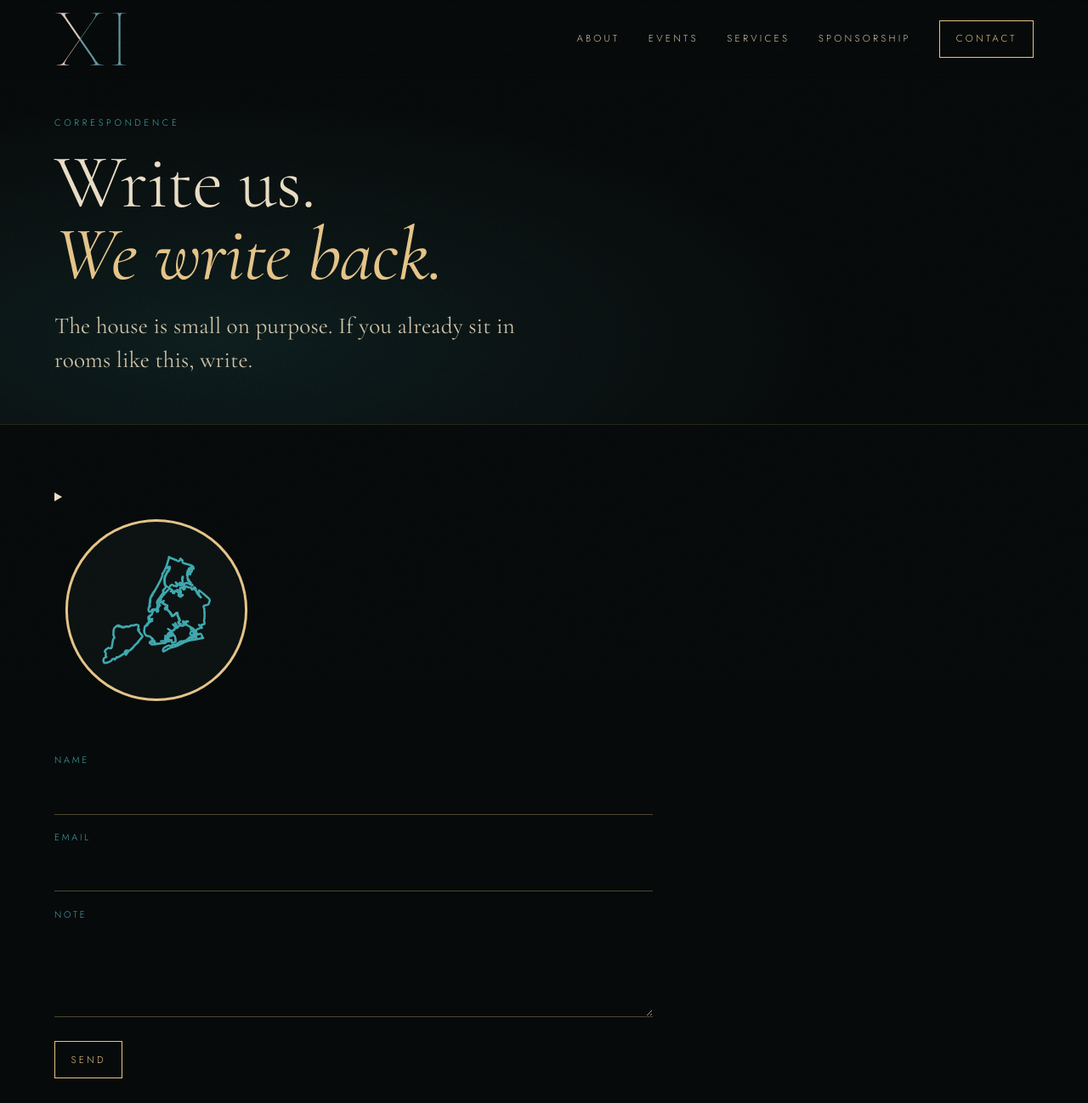
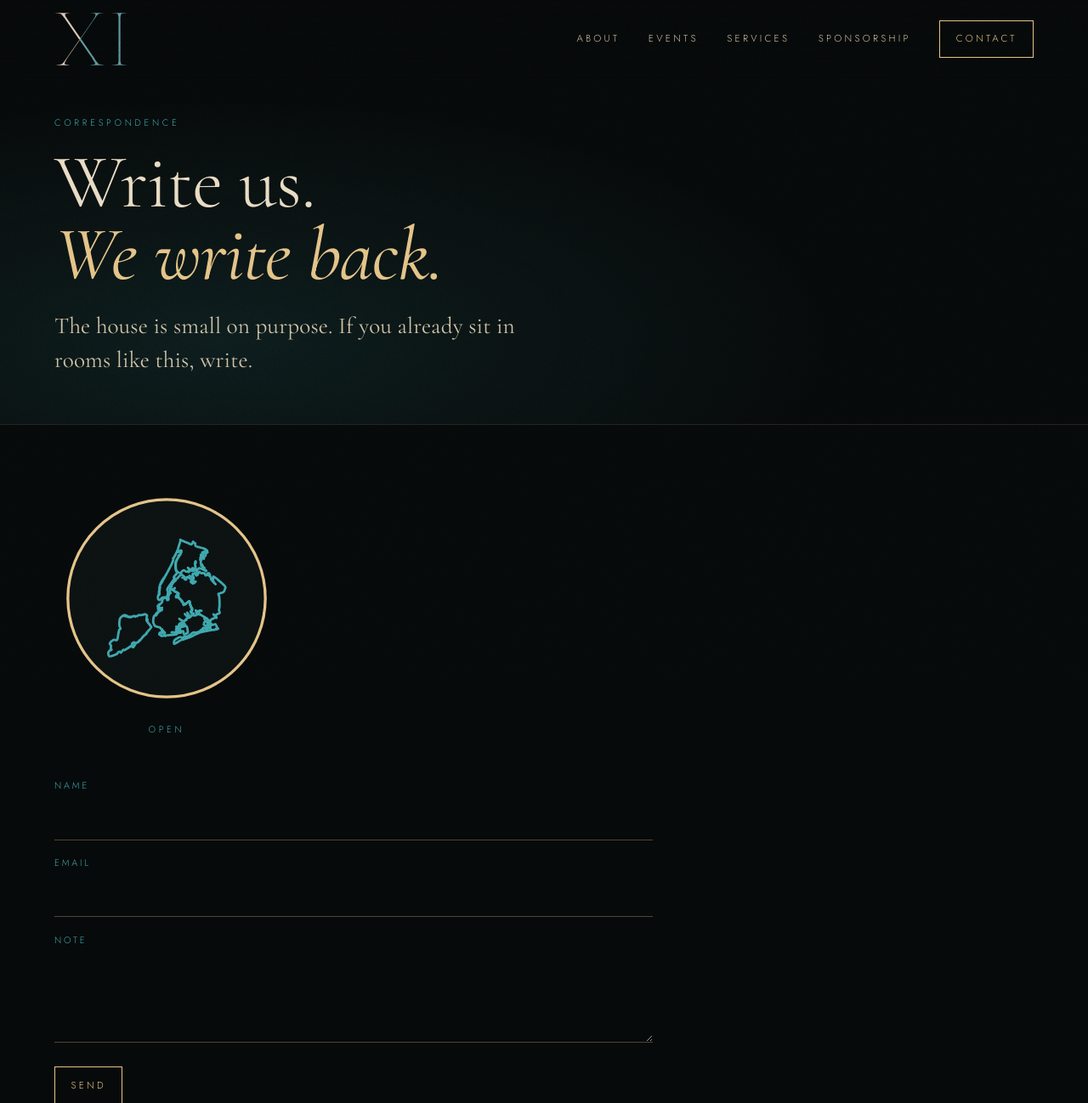
Before and after one commit to Dattax/dattax.github.io, a PHP site: page /contact.html in a window 1280 px wide. Shown: the top 1298 px of the page at 85% size. Run offline with PHP 8.4, Linux system fonts and the light colour scheme.

Commit message:
Add contact seal CSS

```diff
--- a/css/site.css
+++ b/css/site.css
@@ -1122,3 +1122,62 @@ body.modal-open { overflow: hidden; }
 @media (max-width: 640px) {
   .retreat-grid { grid-template-columns: 1fr; }
 }
+
+/* ----- contact seal (click to reveal) ----- */
+.seal {
+  max-width: 22rem;
+  margin: 0;
+}
+.seal > summary {
+  list-style: none;
+  cursor: pointer;
+  display: grid;
+  justify-items: center;
+  gap: 0.9rem;
+  width: fit-content;
+  outline: none;
+}
+.seal > summary::-webkit-details-marker { display: none; }
+.seal > summary::marker { content: ""; }
+.seal > summary img {
+  width: min(16.5rem, 68vw);
+  height: auto;
+  border-radius: 50%;
+  transition: opacity 0.35s ease, transform 0.35s ease;
+}
+.seal > summary:hover img,
+.seal > summary:focus-visible img {
+  opacity: 0.88;
+  transform: scale(1.02);
+}
+.seal[open] > summary img {
+  opacity: 0.55;
+  transform: scale(0.92);
+}
+.seal-hint {
+  font-family: var(--sans);
+  font-weight: 300;
+  font-size: 0.68rem;
+  letter-spacing: 0.34em;
+  text-transform: uppercase;
+  color: var(--teal);
+  min-height: 1em;
+}
+.seal-hint::after { content: "Open"; }
+.seal[open] .seal-hint { color: var(--mute); }
+.seal[open] .seal-hint::after { content: "Close"; }
+.seal-card {
+  margin-top: 1.6rem;
+  padding-top: 1.4rem;
+  border-top: 1px solid var(--hair-dim);
+  max-width: 28rem;
+}
+.seal-card p {
+  margin: 0 0 0.85rem;
+  font-family: var(--serif);
+  font-size: 1.25rem;
+  color: var(--paper);
+}
+.seal-card p:last-child { margin-bottom: 0; }
+.seal-card a { color: var(--sand); }
+.seal-card a:hover { color: var(--cream); }
```
